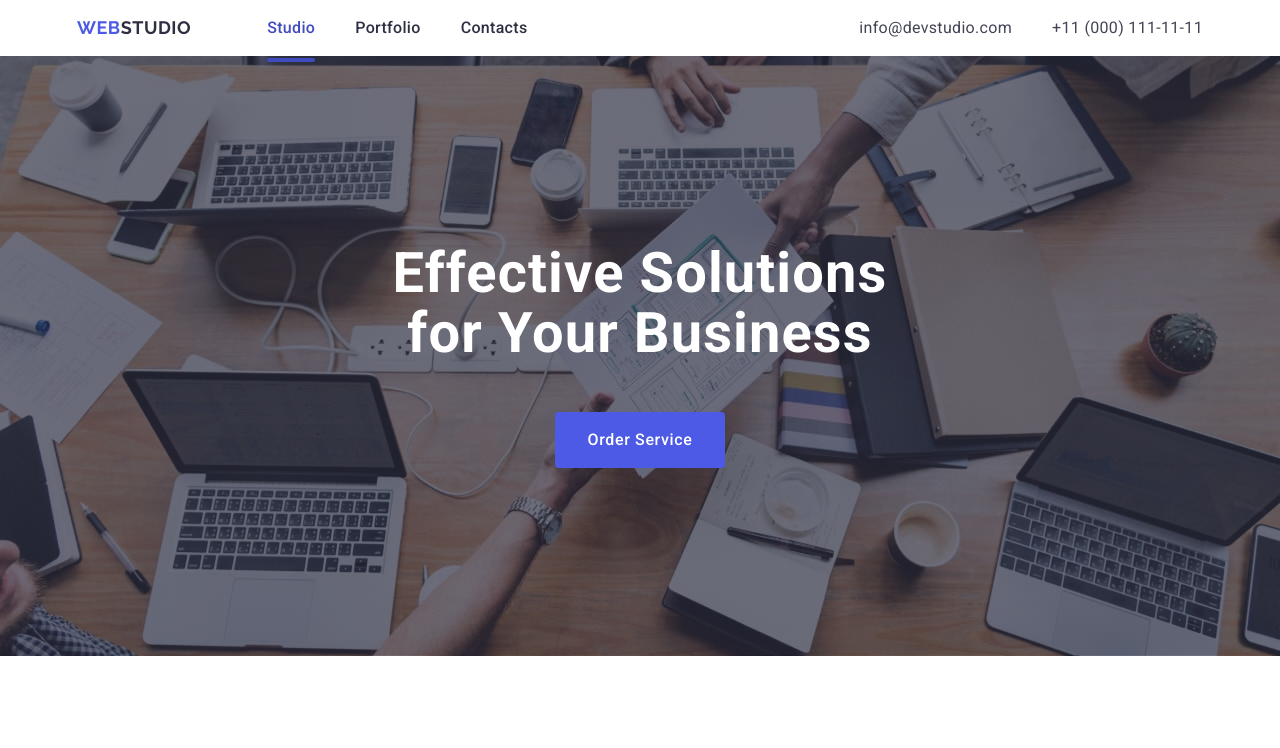
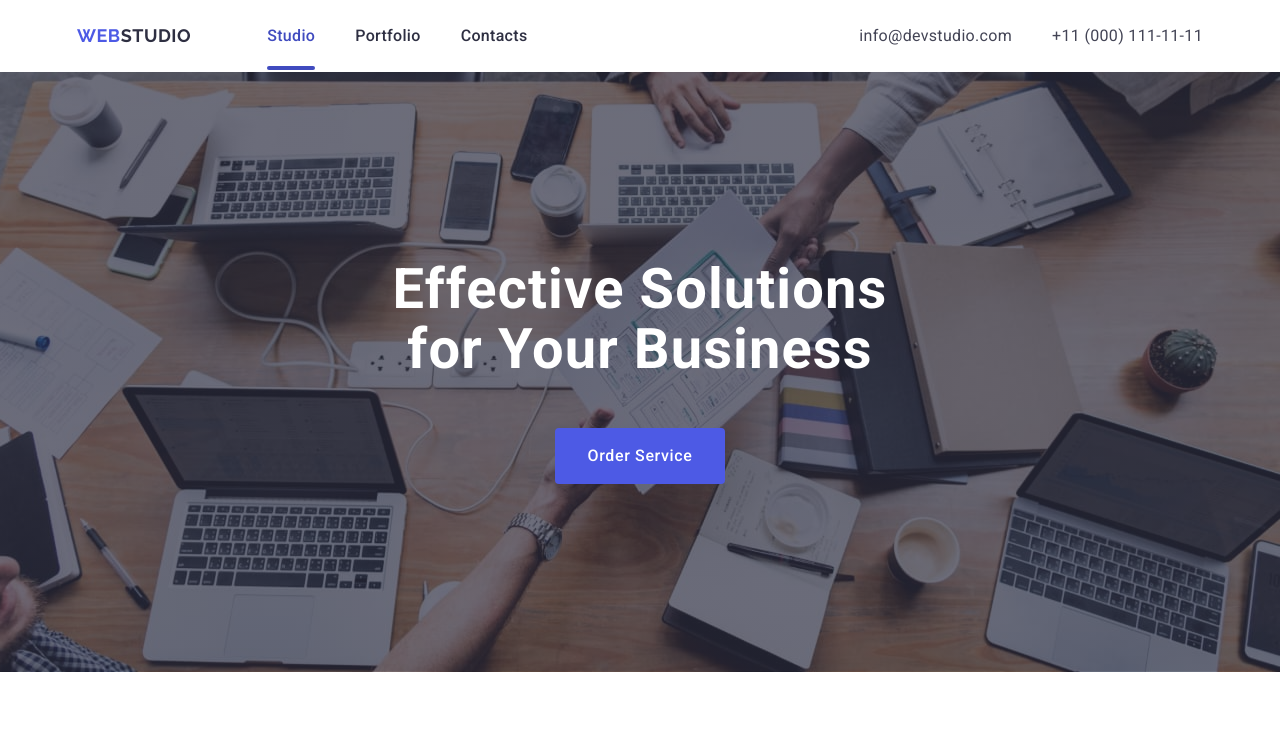
Before and after one commit to Shfnva/goit-markup-hw-06, a plain HTML site: page index.html in a window 1280 px wide. Shown: the top 748 px of the page. Drawn offline with nearby package versions, Linux system fonts and the light colour scheme.

Commit message:
Update styles.css

```diff
--- a/css/styles.css
+++ b/css/styles.css
@@ -982,6 +982,10 @@ screen and (min-device-pexel-ratio: 2) and (min-width: 768px) {
 }
 
 @media screen and (min-width: 1158px) {
+  .page-header {
+    padding-top: 24px;
+    padding-bottom: 24px;
+  }
   .container {
     max-width: 1158px;
   }
```
